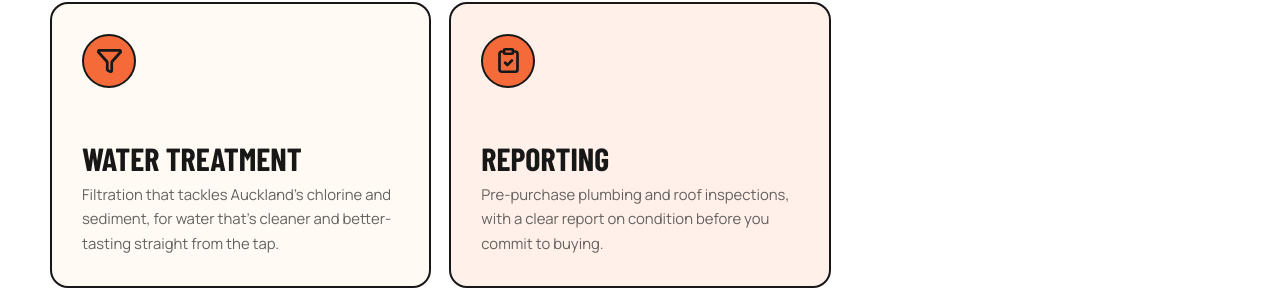
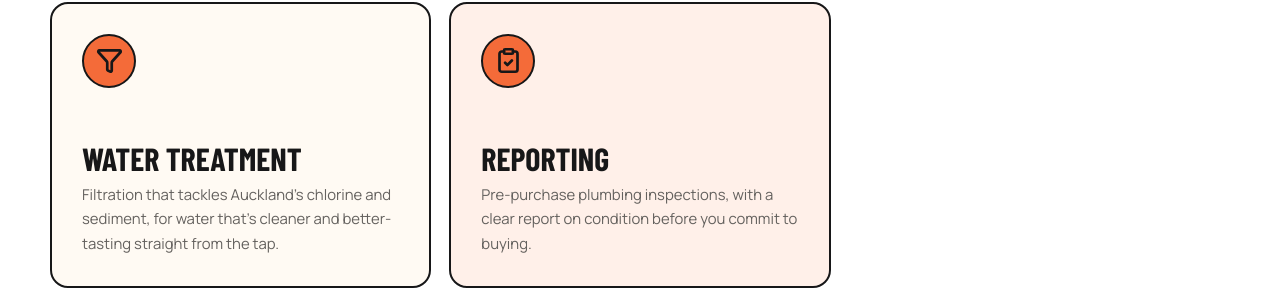
Before and after one commit to johnnyelton85/Portobello-Website-, a Next.js app: page / in a window 1280 px wide. Shown: the part 1922-2228 px from the top of the page. Built offline with nearby package versions, Linux system fonts and the light colour scheme; a web font is replaced by a local one.

Commit message:
Remove roofing from pre-purchase inspections description
Co-authored-by: johnnyelton85 <johnnyelton85@users.noreply.github.com>

```diff
--- a/data/site.ts
+++ b/data/site.ts
@@ -73,7 +73,7 @@ export const services = [
   {
     title: "Reporting",
     description:
-      "Pre-purchase plumbing and roof inspections, with a clear report on condition before you commit to buying.",
+      "Pre-purchase plumbing inspections, with a clear report on condition before you commit to buying.",
     icon: ClipboardCheck,
   },
 ];
```
